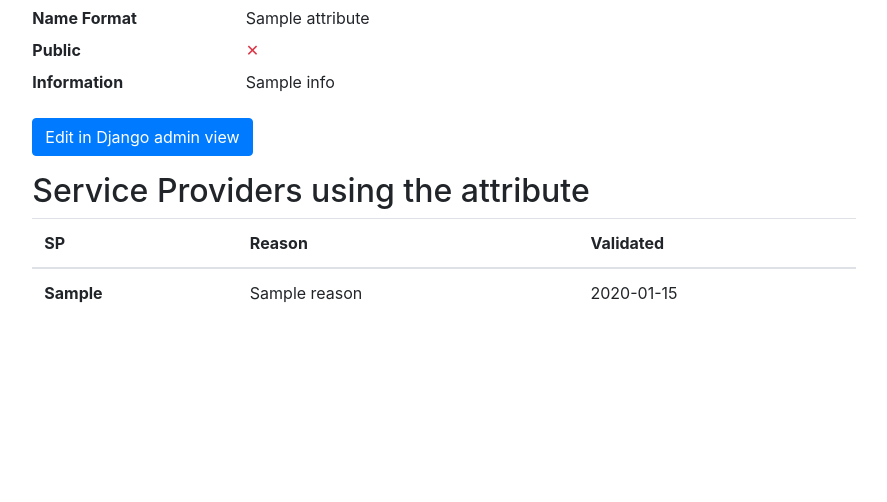
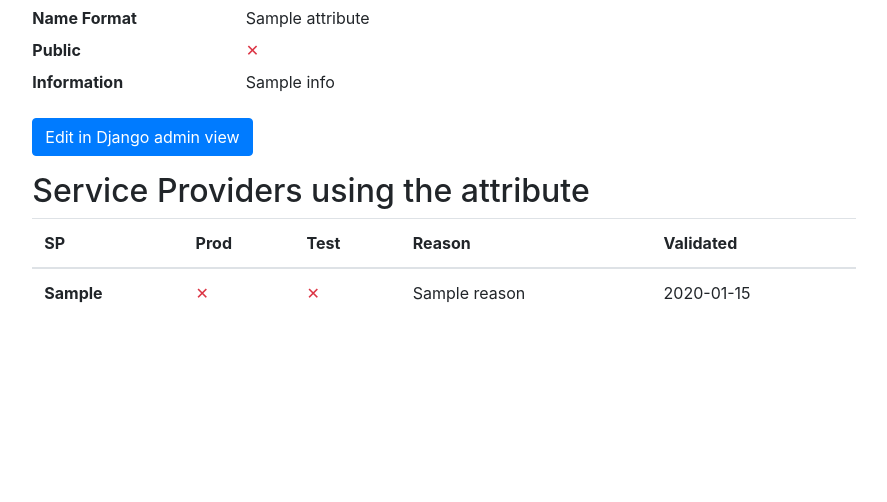
Before and after one commit to UniversityofHelsinki/sp-registry, a Django app: template rr/templates/rr/attribute_admin_view.html in a window 1280 px wide. Shown: the part 234-736 px from the top of the page, without its empty margins (196-1083 px from the left). Run offline with Django 3.2, Linux system fonts and the light colour scheme; the template is opened without the code that fills it: most values are stand-ins (such as "Sample title", 1, 10 or a date in 2020); some libraries are stand-ins or nearby versions.

Commit message:
feat production/test status in attribute admin view

```diff
--- a/rr/templates/rr/attribute_admin_view.html
+++ b/rr/templates/rr/attribute_admin_view.html
@@ -22,6 +22,8 @@
   <thead>
     <tr>
       <th scope="col">{% trans "SP" %}</th>
+      <th scope="col">{% trans "Prod" %}</th>
+      <th scope="col">{% trans "Test" %}</th>
       <th scope="col">{% trans "Reason" %}</th>
       <th scope="col">{% trans "Validated" %}</th>
     </tr>
@@ -30,6 +32,8 @@
 {% for object in object_list %}
     <tr>
       <th scope="row">{{ object.sp }}</th>
+      {% if object.sp.production %}<td class="text-success">&#10004;{% else %}<td class="text-danger">&#10005;{% endif %}</td>
+      {% if object.sp.test %}<td class="text-success">&#10004;{% else %}<td class="text-danger">&#10005;{% endif %}</td>
       <td>{{ object.reason }}</td>
       <td>{{ object.validated }}</td>
     </tr>
```
